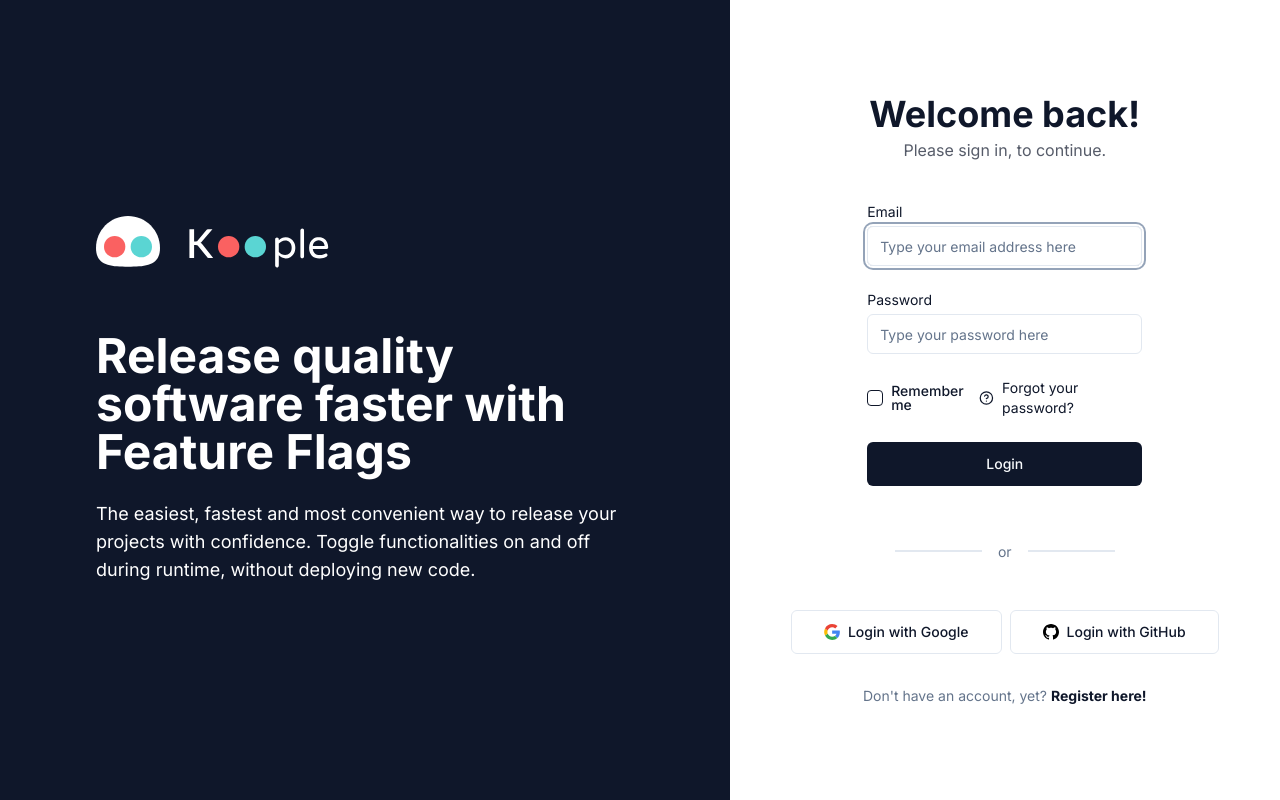
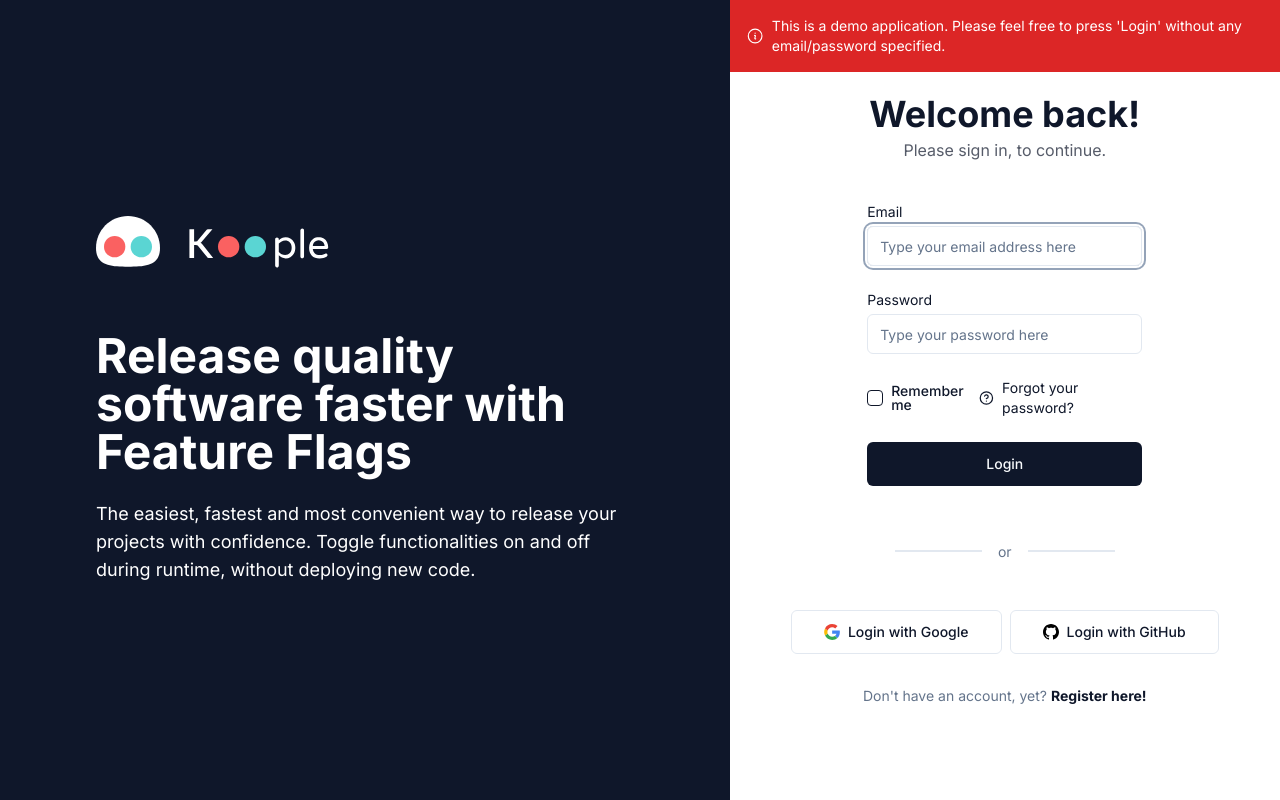
Before and after one commit to danielagg/patata-with-shadcn, a Next.js app: page /login in a window 1280 px wide. Built offline with nearby package versions, Linux system fonts and the light colour scheme.

Commit message:
demo app warning

```diff
--- a/app/(login)/login/page.tsx
+++ b/app/(login)/login/page.tsx
@@ -34,7 +34,28 @@ export default function Login() {
           without deploying new code.
         </h2>
       </div>
-      <div className="w-[90%] lg:w-[43%] min-h-screen flex flex-col items-center justify-center">
+      <div className="w-[90%] lg:w-[43%] min-h-screen flex flex-col items-center justify-center relative">
+        <div className="absolute top-0 w-full bg-red-600 p-4 text-white flex items-center justify-center text-sm space-x-2">
+          <svg
+            xmlns="http://www.w3.org/2000/svg"
+            fill="none"
+            viewBox="0 0 24 24"
+            strokeWidth={1.5}
+            stroke="currentColor"
+            className="w-6 h-6"
+          >
+            <path
+              strokeLinecap="round"
+              strokeLinejoin="round"
+              d="M11.25 11.25l.041-.02a.75.75 0 011.063.852l-.708 2.836a.75.75 0 001.063.853l.041-.021M21 12a9 9 0 11-18 0 9 9 0 0118 0zm-9-3.75h.008v.008H12V8.25z"
+            />
+          </svg>
+
+          <div>
+            This is a demo application. Please feel free to press 'Login'
+            without any email/password specified.
+          </div>
+        </div>
         <h1 className="text-4xl font-bold">Welcome back!</h1>
         <p className="mt-1 opacity-70">Please sign in, to continue.</p>
 
```
